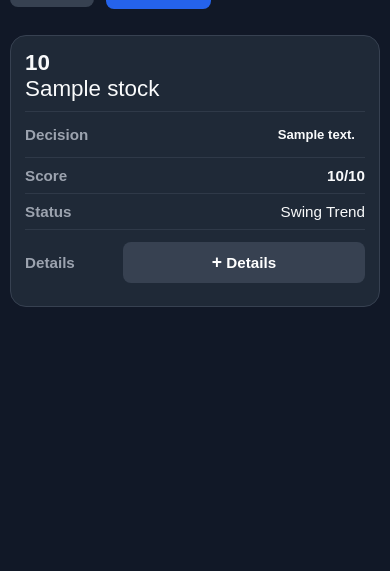
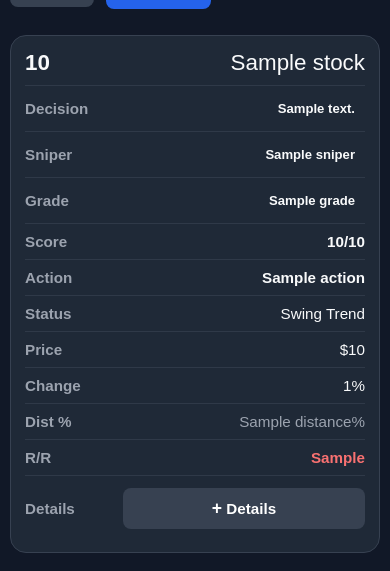
Before and after one commit to GrizzBuilt/stock-setup-scanner, a Flask app: template templates/index.html in a window 390 px wide. Shown: the part 918-1489 px from the top of the page. Before the commit the page ends 1225 px from the top, so only its background shows below. Run offline with Flask 3, Linux system fonts and the light colour scheme; the template is opened without the code that fills it: most values are stand-ins (such as "Sample title", 1, 10 or a date in 2020).

Commit message:
Refine mobile collapsible scanner rows

```diff
--- a/static/styles.css
+++ b/static/styles.css
@@ -531,36 +531,8 @@ td {
         border-color: rgba(248, 113, 113, 0.45);
     }
 
-    /*
-        Mobile quick overview:
-        Hide the less important fields from the collapsed main card.
-        These deeper fields are shown in the expandable details section.
-    */
-
-    .main-row td[data-label="Sniper"],
-    .main-row td[data-label="Grade"],
-    .main-row td[data-label="Action"],
-    .main-row td[data-label="Price"],
-    .main-row td[data-label="Change"],
-    .main-row td[data-label="Dist %"],
-    .main-row td[data-label="R/R"] {
-        display: none;
-    }
-
-    /*
-        Keep only the quick decision fields visible.
-    */
-
-    .main-row td[data-label="Symbol"],
-    .main-row td[data-label="Decision"],
-    .main-row td[data-label="Score"],
-    .main-row td[data-label="Status"],
-    .main-row td[data-label="Details"] {
+    .main-row td {
         display: flex;
-    }
-
-    .main-row td[data-label="Symbol"] {
-        display: block;
     }
 
     .main-row td[data-label="Details"] {
@@ -614,8 +586,20 @@ td {
         border-top: none;
     }
 
+    .details-row .active-position-details,
+    .details-row .wrong-ticker-warning,
+    .details-row .verdict-box,
+    .details-row .details-grid:not(.scanner-levels-grid),
+    .details-row .management-cell {
+        display: none;
+    }
+
     .details-grid {
         grid-template-columns: repeat(2, minmax(0, 1fr));
+    }
+
+    .scanner-levels-grid div:nth-child(n+5) {
+        display: none;
     }
 
     .main-row {
--- a/templates/index.html
+++ b/templates/index.html
@@ -405,7 +405,7 @@ Main changes:
                                         {{ stock.verdict }}
                                     </div>
 
-                                    <div class="details-grid">
+                                    <div class="details-grid scanner-levels-grid">
                                         <div>
                                             <span>Entry</span>
                                             <strong>{{ stock.entry }}</strong>
@@ -862,7 +862,7 @@ Main changes:
                                     <span data-field="verdict">${escapeHtml(stock.verdict)}</span>
                                 </div>
 
-                                <div class="details-grid">
+                                <div class="details-grid scanner-levels-grid">
                                     <div><span>Entry</span><strong data-field="entry">${escapeHtml(stock.entry)}</strong></div>
                                     <div><span>Stop</span><strong data-field="stop">${escapeHtml(stock.stop)}</strong></div>
                                     <div><span>Target</span><strong data-field="target">${escapeHtml(stock.target)}</strong></div>
```
